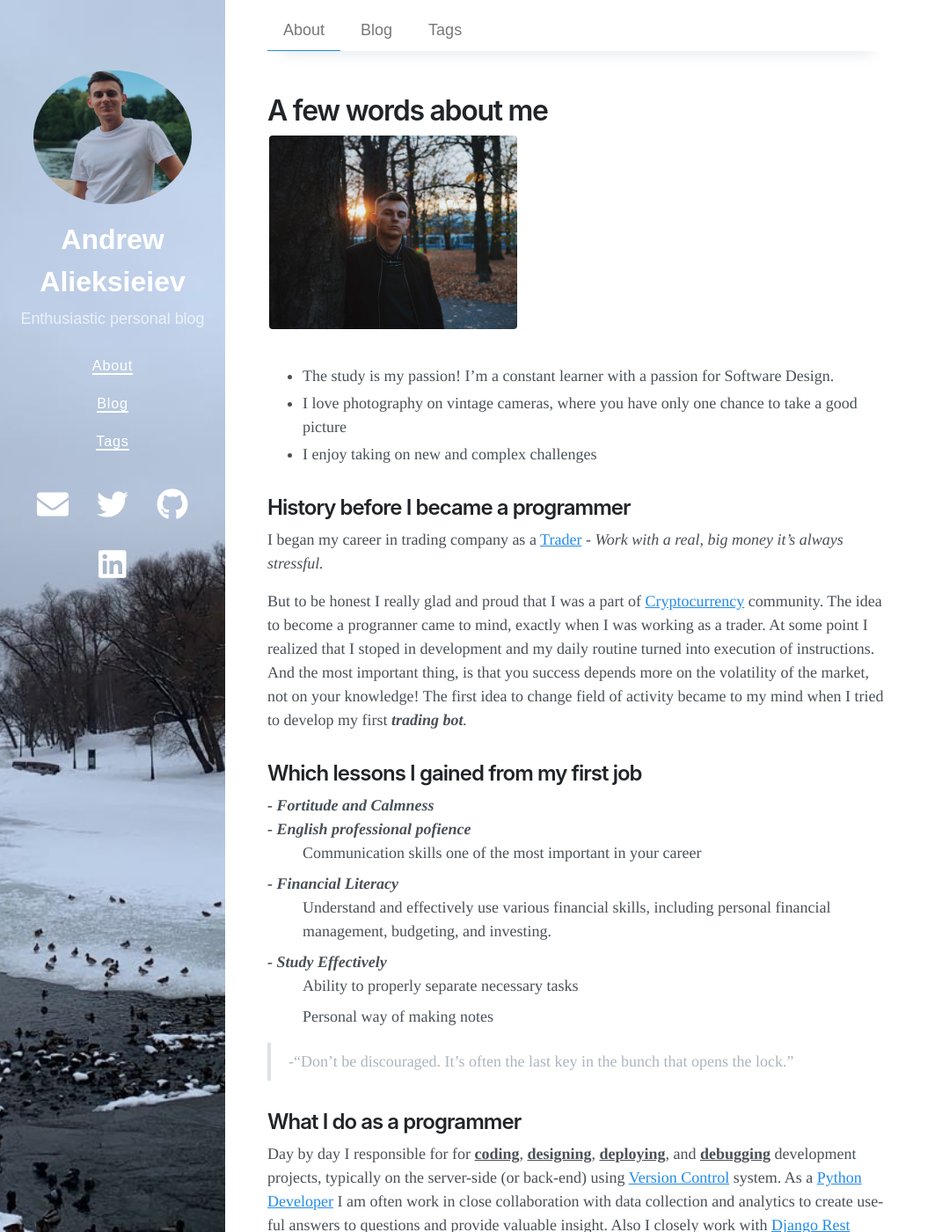
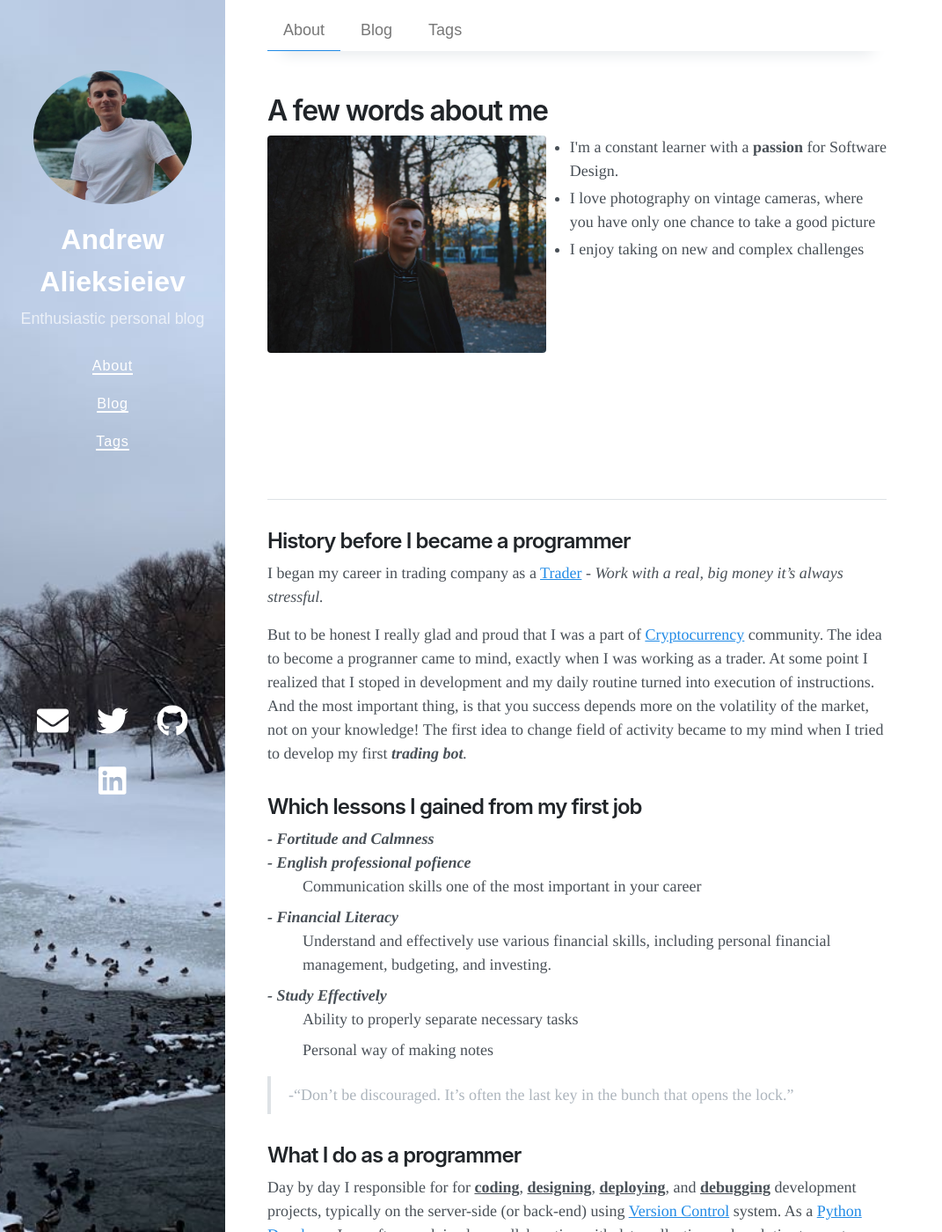
Before and after one commit to Brainisthekey/brainkey_blog, a Jekyll site: the page built from about.md, in a window 1280 px wide and 1400 px high. Shown: the whole window at 88% size, without its empty margins (0-1071 px from the left). Built offline with Jekyll 4.4.1, drawn with Linux system fonts in a browser that asks for light colours; nearby versions of some CDN libraries.

Commit message:
feat: Update About page

```diff
--- /dev/null
+++ b/_layouts/about.html
@@ -0,0 +1,29 @@
+---
+layout: default
+---
+
+{% include home-header.html %}
+
+<article class="page">
+  <h1 class="page-title">{{ page.title }}</h1>
+  <div id="container">
+    <img src="/assets/img/profile-img.jpeg"  align="left"/>
+    <ul>
+      <li>I'm a constant learner with a <b>passion</b> for Software Design.</li>
+      <li>I love photography on vintage cameras, where you have only one chance to take a good picture</li>
+      <li>I enjoy taking on new and complex challenges</li>
+    </ul>
+    </div>
+        <style>
+                img {
+                    display: inline;
+                    margin-right: 27px;
+                    width: 45%;
+                }
+                ul {
+                    margin-bottom: 270px;
+                }
+        </style>
+    <hr>
+  {{ content }}
+</article>
--- a/about.md
+++ b/about.md
@@ -1,14 +1,7 @@
 ---
-layout: page
+layout: about
 title: A few words about me
 ---
-
-![Tooltip](/assets/img/profile-img.jpeg){: .profile_about_image}
-
-
-- The study is my passion! I’m a constant learner with a passion for Software Design.
-- I love photography on vintage cameras, where you have only one chance to take a good picture
-- I enjoy taking on new and complex challenges
 
 ## History before I became a programmer
 I began my career in trading company as a [Trader](https://en.wikipedia.org/wiki/Trader_(finance)) - <em>Work with a real, big money it's always stressful.<em>
```
